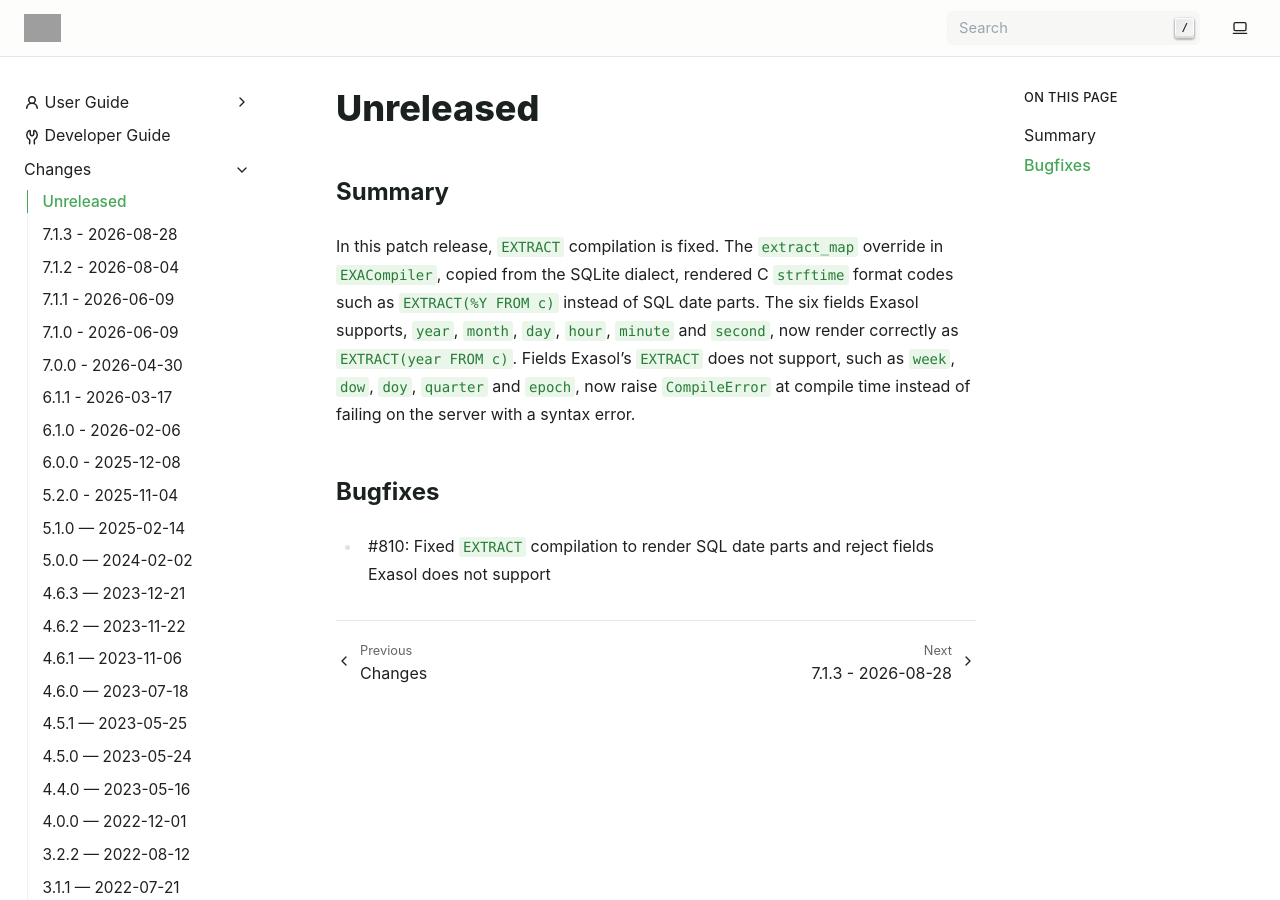
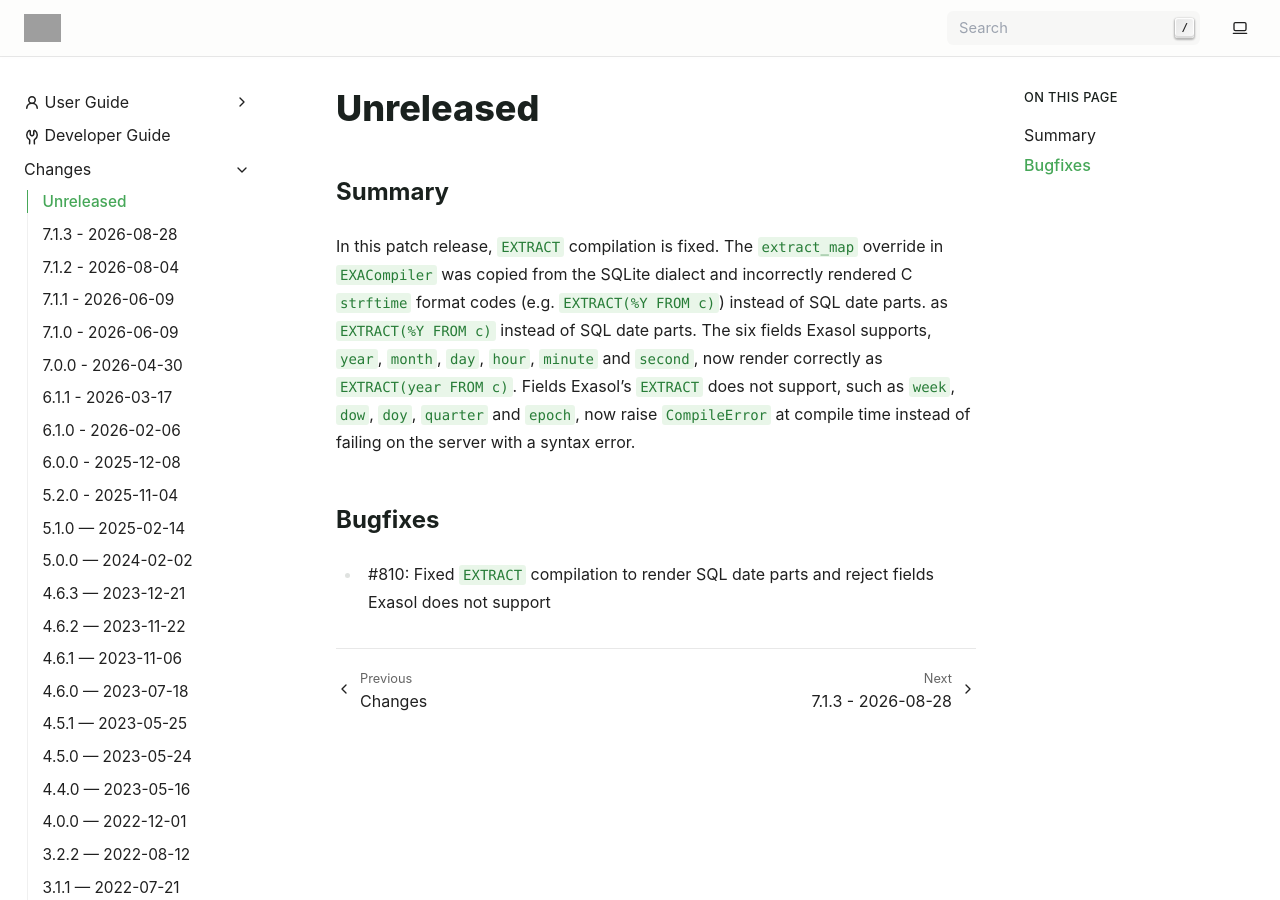
Before and after one commit to exasol/sqlalchemy-exasol, a Sphinx documentation site: the page built from doc/changes/unreleased.md, in a window 1280 px wide and 900 px high. Built offline with Sphinx 7.4.7, drawn with Linux system fonts in a browser that asks for light colours; grey boxes are pictures that could not be loaded.

Commit message:
Update doc/changes/unreleased.md
Co-authored-by: Ariel Schulz <43442541+ArBridgeman@users.noreply.github.com>

```diff
--- a/doc/changes/unreleased.md
+++ b/doc/changes/unreleased.md
@@ -3,7 +3,7 @@
 ## Summary
 
 In this patch release, `EXTRACT` compilation is fixed. The `extract_map` override in
-`EXACompiler`, copied from the SQLite dialect, rendered C `strftime` format codes such
+`EXACompiler` was copied from the SQLite dialect and incorrectly rendered C `strftime` format codes (e.g. `EXTRACT(%Y FROM c)`) instead of SQL date parts.
 as `EXTRACT(%Y FROM c)` instead of SQL date parts. The six fields Exasol supports,
 `year`, `month`, `day`, `hour`, `minute` and `second`, now render correctly as
 `EXTRACT(year FROM c)`. Fields Exasol's `EXTRACT` does not support, such as `week`,
```
